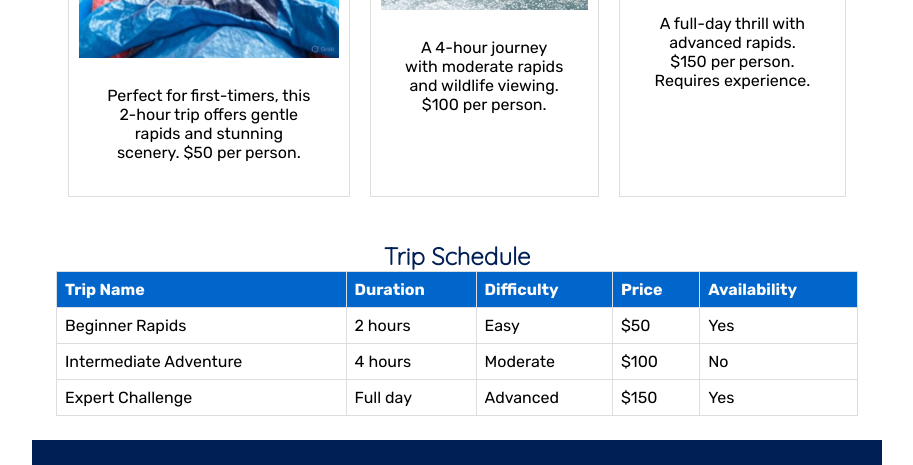
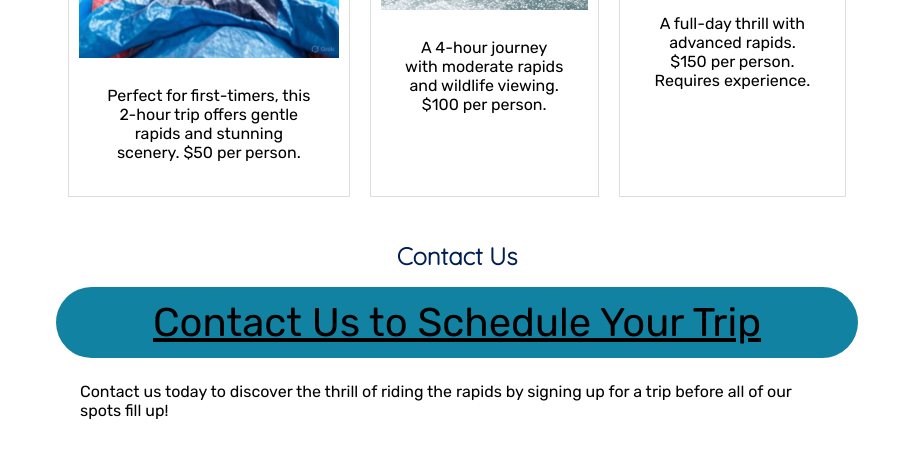
Before and after one commit to jamesinskeep/wdd130, a plain HTML site: page wwr/trips.html in a window 1280 px wide. Shown: the part 959-1424 px from the top of the page, without its empty margins (183-1096 px from the left). Drawn offline with Linux system fonts and the light colour scheme.

Commit message:
updated descriptions of the pages and added a link to the contact page from trips.html

```diff
--- a/wwr/trips.html
+++ b/wwr/trips.html
@@ -57,6 +57,14 @@
                 <p>A full-day thrill with advanced rapids. $150 per person. Requires experience.</p>
             </div>
         </section>
+        <section>
+            <div>
+                <h2>Contact Us</h2>
+                    <a href="contact.html" id="button2">Contact Us to Schedule Your Trip</a>
+                <p>Contact us today to discover the thrill of riding the rapids by signing up for a trip before all of our spots fill up!
+                </p>
+            </div>
+        </section>
 
         <section>
             <h2>Trip Schedule</h2>
```
Also changed, not shown: wwr/index.html (+1 -1 lines).
